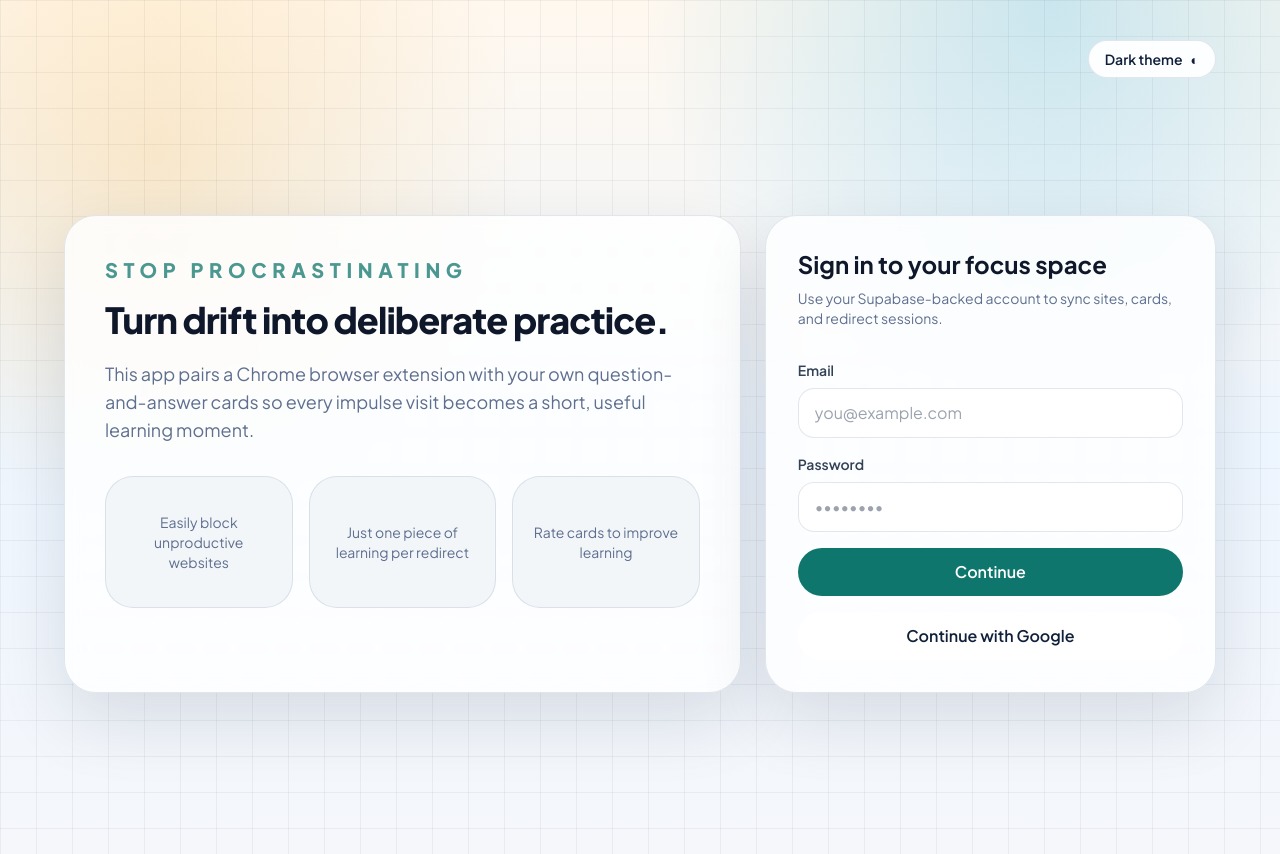
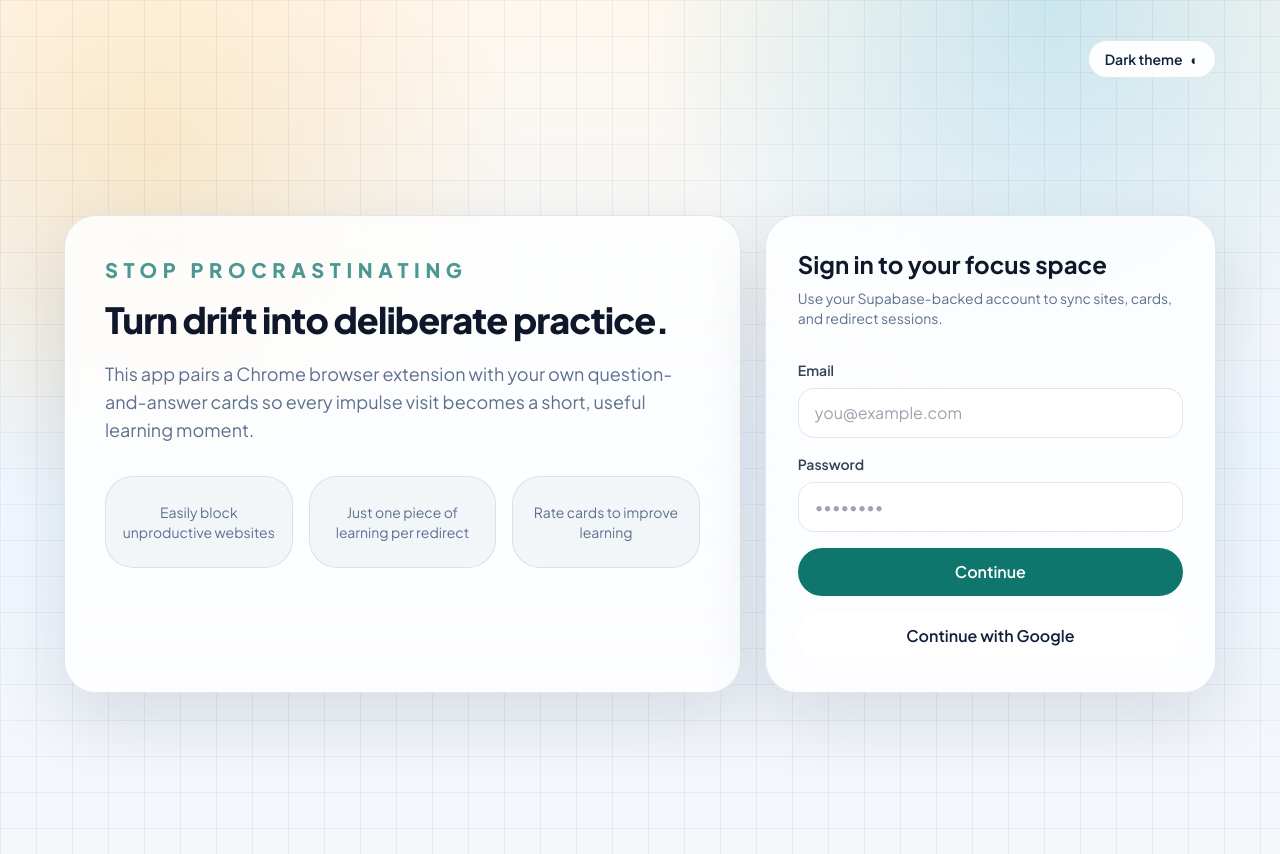
Before and after one commit to MBrock29/stop-procrastinating, a React (Vite) app: page / in a window 1280 px wide. Built offline with nearby package versions, Linux system fonts and the light colour scheme; no server answers.

Commit message:
style: flatten auth page feature tiles

```diff
--- a/src/views/AuthPage.tsx
+++ b/src/views/AuthPage.tsx
@@ -81,7 +81,7 @@ export function AuthPage() {
               ].map((item) => (
                 <div
                   key={item}
-                  className="soft-card flex min-h-[132px] items-center justify-center p-5 text-center text-sm muted-copy"
+                  className="soft-card flex min-h-[92px] items-center justify-center p-4 text-center text-sm muted-copy"
                 >
                   {item}
                 </div>
```
